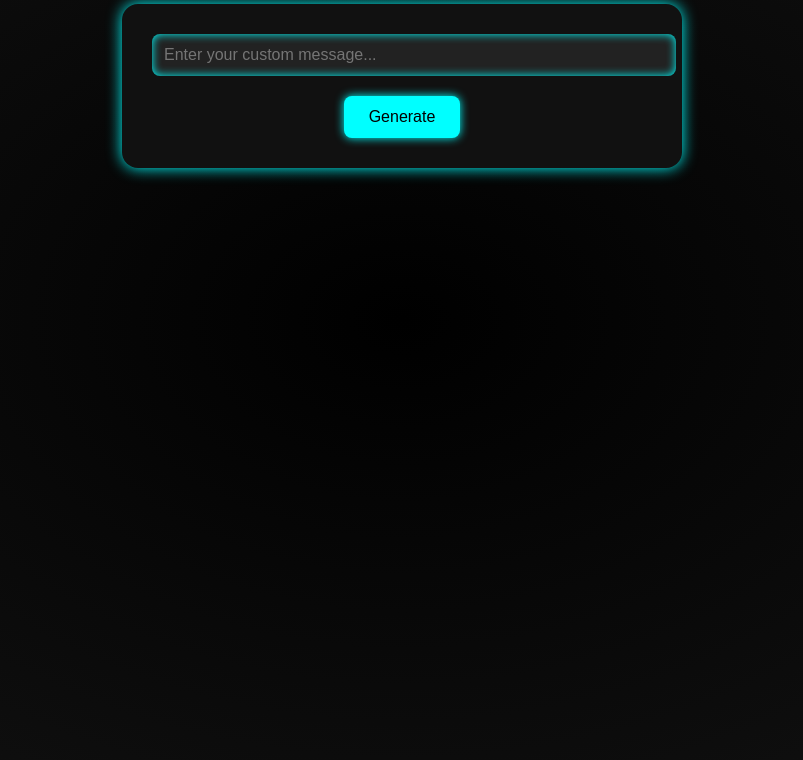
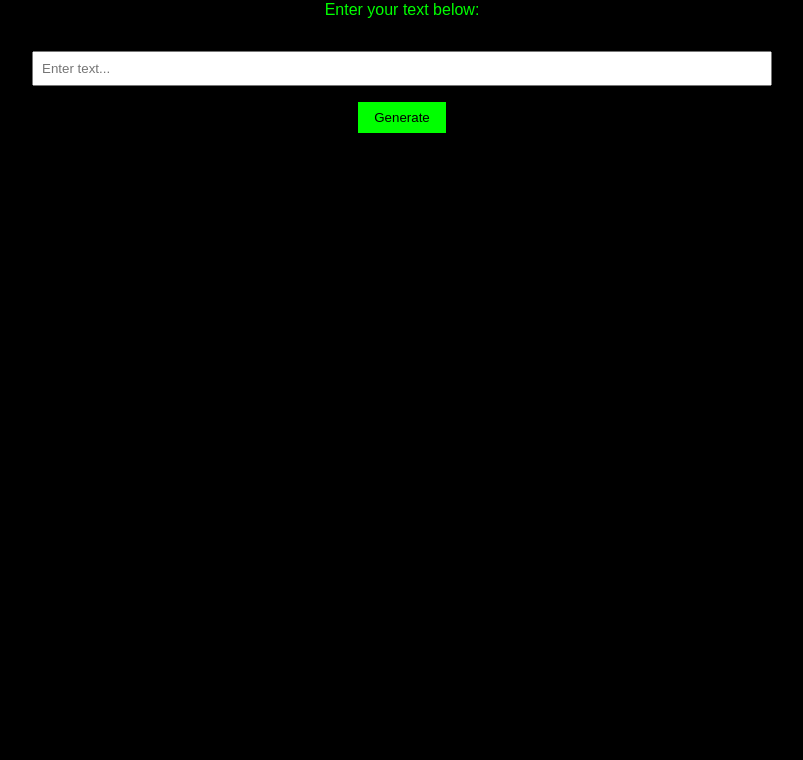
Before and after one commit to vernesg/vern-api, a website: page public/index.html in a window 1280 px wide. Shown: the part 120-880 px from the top of the page, without its empty margins (238-1041 px from the left). After the commit the page ends 800 px from the top, so only its background shows below. Drawn offline with Linux system fonts and the light colour scheme.

Commit message:
Update index.html

```diff
--- a/public/index.html
+++ b/public/index.html
@@ -2,97 +2,43 @@
 <html lang="en">
 <head>
   <meta charset="UTF-8" />
-  <meta name="viewport" content="width=device-width, initial-scale=1.0"/>
-  <title>🧠 Vern Image Generator</title>
+  <title>Vern API</title>
   <style>
     body {
-      margin: 0;
-      font-family: 'Segoe UI', Tahoma, Geneva, Verdana, sans-serif;
-      background: black;
-      color: #0ff;
-      display: flex;
-      flex-direction: column;
-      align-items: center;
-      justify-content: flex-start;
-      min-height: 100vh;
-      padding: 40px 20px;
-      background-image: radial-gradient(ellipse at center, #000 0%, #111 100%);
-      overflow-x: hidden;
+      font-family: Arial, sans-serif;
+      background: #000;
+      color: #0f0;
+      text-align: center;
+      padding: 2rem;
     }
-
-    h1 {
-      font-size: 2em;
-      margin-bottom: 20px;
-      text-shadow: 0 0 10px #0ff, 0 0 20px #0ff;
+    input {
+      padding: 0.5rem;
+      margin-top: 1rem;
+      width: 60%;
     }
-
-    .container {
-      background: #111;
-      padding: 30px;
-      border-radius: 16px;
-      box-shadow: 0 0 15px #0ff;
-      max-width: 500px;
-      width: 100%;
-      text-align: center;
-    }
-
-    input[type="text"] {
-      width: 100%;
-      padding: 12px;
-      margin-bottom: 20px;
+    button {
+      padding: 0.5rem 1rem;
+      margin-top: 1rem;
+      background: #0f0;
+      color: #000;
       border: none;
-      border-radius: 8px;
-      background: #222;
-      color: #0ff;
-      font-size: 16px;
-      box-shadow: 0 0 10px #0ff inset;
-    }
-
-    button {
-      padding: 12px 25px;
-      background: #0ff;
-      color: black;
-      border: none;
-      border-radius: 8px;
-      font-size: 16px;
-      cursor: pointer;
-      box-shadow: 0 0 10px #0ff;
-      transition: background 0.2s;
-    }
-
-    button:hover {
-      background: #0cc;
-    }
-
-    img {
-      margin-top: 30px;
-      max-width: 100%;
-      border: 3px solid #0ff;
-      border-radius: 12px;
-      box-shadow: 0 0 20px #0ff;
     }
   </style>
 </head>
 <body>
-  <h1>🧠 Vern Image Generator</h1>
-  <div class="container">
-    <input type="text" id="textInput" placeholder="Enter your custom message..." />
-    <button onclick="generateImage()">Generate</button>
-    <div id="resultArea"></div>
-  </div>
+  <h1>🟢 Vern Image Generator</h1>
+  <p>Enter your text below:</p>
+  <input id="textInput" placeholder="Enter text..." />
+  <br />
+  <button onclick="generate()">Generate</button>
+  <br /><br />
+  <img id="result" src="" width="720" />
 
   <script>
-    function generateImage() {
-      const text = document.getElementById("textInput").value.trim();
-      const resultArea = document.getElementById("resultArea");
-
-      if (!text) {
-        alert("Please enter some text.");
-        return;
-      }
-
-      const url = `/vern?text=${encodeURIComponent(text)}`;
-      resultArea.innerHTML = `<img src="${url}" alt="Generated Image" />`;
+    function generate() {
+      const text = document.getElementById("textInput").value;
+      if (!text) return alert("Please enter some text.");
+      document.getElementById("result").src = "/vern?text=" + encodeURIComponent(text);
     }
   </script>
 </body>
```
